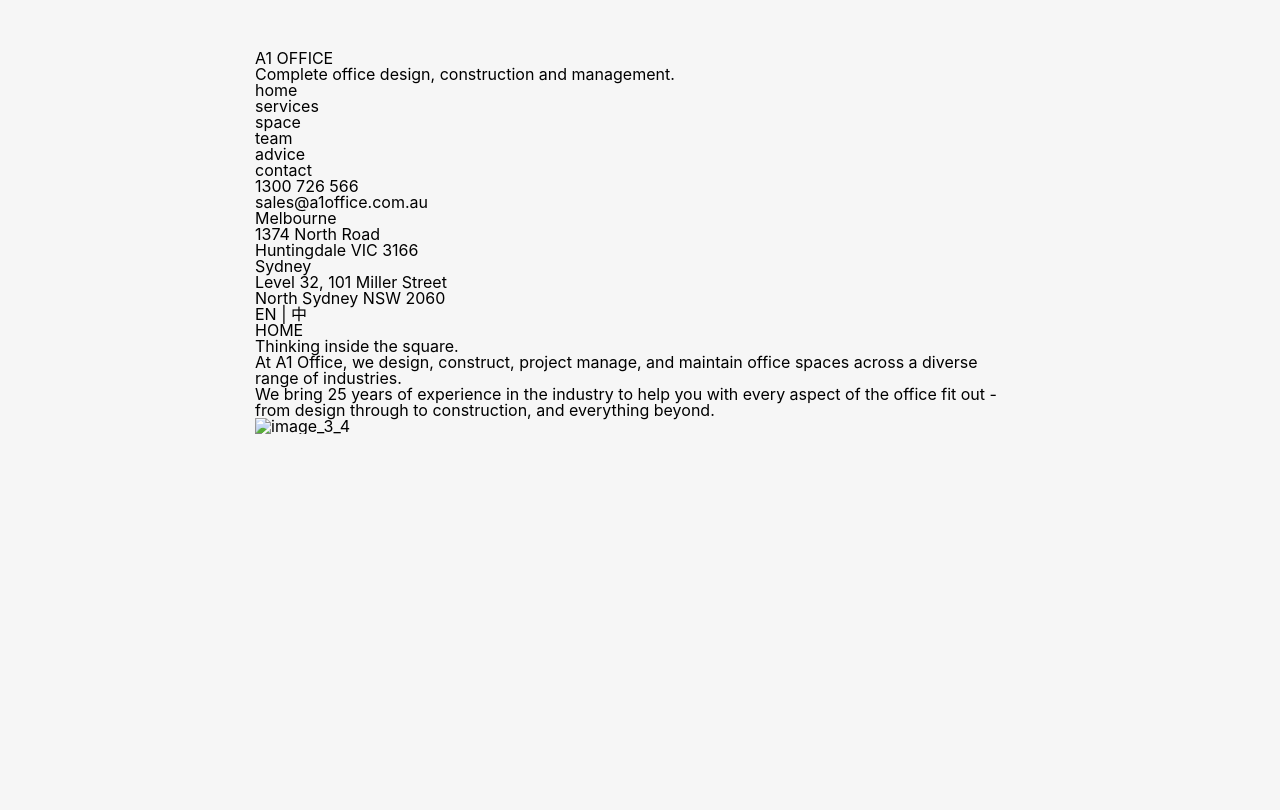
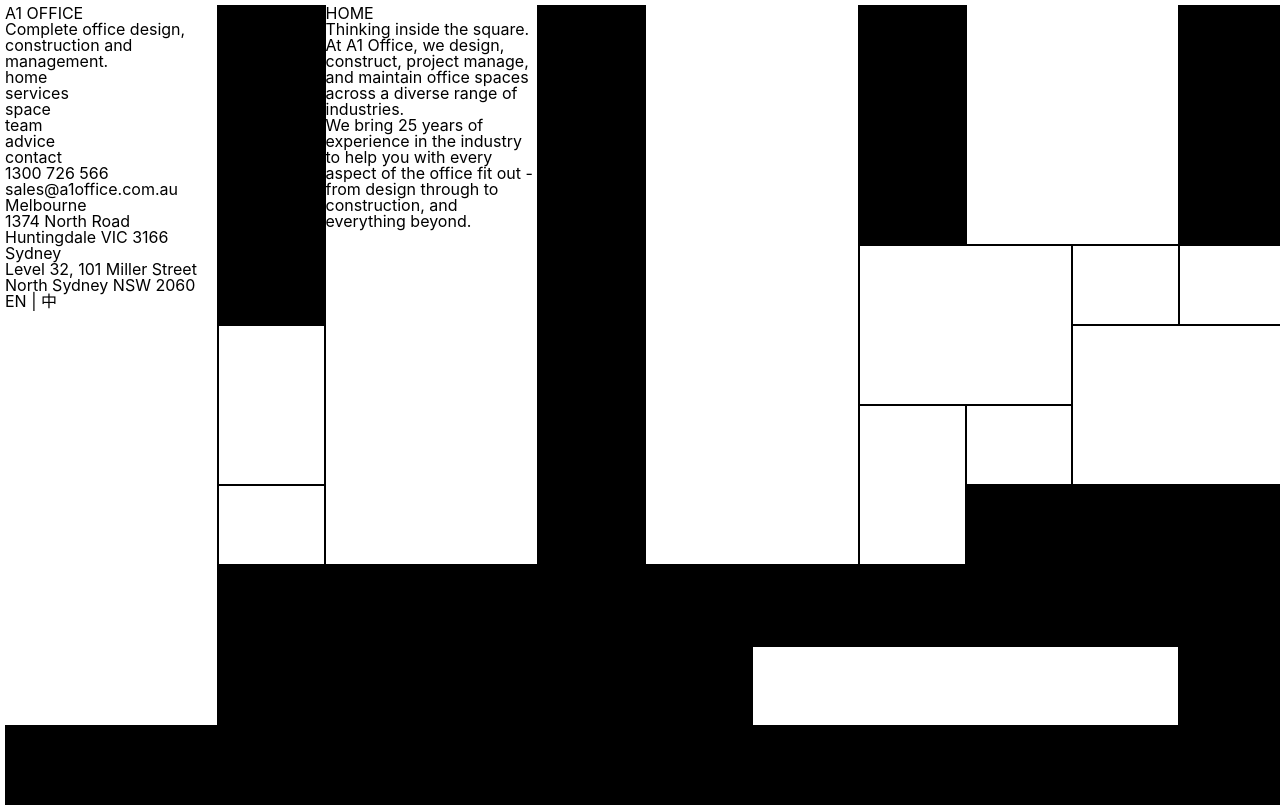
Before and after one commit to draketamer/csslayout_masterclass_challenge, a website built with Vite: page index.html in a window 1280 px wide. Built offline with nearby package versions, Linux system fonts and the light colour scheme; files whose address does not match are found by name.

Commit message:
html grid 완성

```diff
--- a/index.html
+++ b/index.html
@@ -7,6 +7,7 @@
     <link rel="stylesheet" href="/styles/style.scss" />
   </head>
   <body>
+    <div class="container">
       <div class="office">
         <div class="office__header">
           <h4>A1 OFFICE</h4>
@@ -80,8 +81,48 @@
           </div>
         </div>
       </div>
-    <div class="image_3_4">
-      <img src="/images/image_3_4.png" alt="image_3_4" />
+      <div class="image image_3_8">
+        <!-- <img src="https://picsum.photos/200/300" alt="image_3_8" /> -->
+      </div>
+      <div class="image image_3_4">
+        <!-- <img src="https://picsum.photos/200/300" alt="image_3_4" /> -->
+      </div>
+      <div class="image image_2_2">
+        <!-- <img src="https://picsum.photos/200/300" alt="image_2_2" /> -->
+      </div>
+      <div class="image image_1_1">
+        <!-- <img src="https://picsum.photos/200/300" alt="image_1_1" /> -->
+      </div>
+      <div class="image image_1_1">
+        <!-- <img src="https://picsum.photos/200/300" alt="image_1_1" /> -->
+      </div>
+      <div class="image image_1_2">
+        <!-- <img src="https://picsum.photos/200/300" alt="image_1_2" /> -->
+      </div>
+      <div class="image image_2_2">
+        <!-- <img src="https://picsum.photos/200/300" alt="image_2_2" /> -->
+      </div>
+      <div class="services">
+        <div class="services__header">SERVICES</div>
+        <div class="services__title">
+          <h1>
+            Everything<br />
+            under one roof.
+          </h1>
+        </div>
+      </div>
+      <div class="image image_1_2">
+        <!-- <img src="https://picsum.photos/200/300" alt="image_1_2" /> -->
+      </div>
+      <div class="image image_1_1">
+        <!-- <img src="https://picsum.photos/200/300" alt="image_1_1" /> -->
+      </div>
+      <div class="image image_4_2">
+        <!-- <img src="https://picsum.photos/200/300" alt="image_4_2" /> -->
+      </div>
+      <div class="image image_1_1">
+        <!-- <img src="https://picsum.photos/200/300" alt="image_1_1" /> -->
+      </div>
     </div>
   </body>
 </html>
--- a/styles/style.scss
+++ b/styles/style.scss
@@ -1,11 +1,61 @@
 @import "./reset.scss";
 
 body {
-  background-color: #f6f6f6;
-  padding: 50px 25px;
+  background-color: white;
+  padding: 5px 5px;
   font-family: -apple-system, BlinkMacSystemFont, "Segoe UI", Roboto, Oxygen,
     Ubuntu, Cantarell, "Open Sans", "Helvetica Neue", sans-serif;
-  max-width: 770px;
   width: 100%;
-  margin: 0 auto;
+  height: 100vh;
+  margin: 0;
 }
+
+.container {
+  display: grid;
+  grid-template-columns: repeat(12, 1fr);
+  grid-template-rows: repeat(10, 1fr);
+  width: 100%;
+  height: 100%;
+  gap: 2px;
+  background-color: black;
+  .office {
+    background-color: white;
+    grid-column: 1 / 3;
+    grid-row: 1 / 10;
+  }
+  .home {
+    background-color: white;
+    grid-column: 4 / 6;
+    grid-row: 1 / 8;
+  }
+  .image_3_8 {
+    background-color: white;
+    grid-column: 7 / 9;
+    grid-row: 1 / 8;
+  }
+  .image_3_4 {
+    background-color: white;
+    grid-column: 10 / 12;
+    grid-row: 1 / 4;
+  }
+  .image_2_2 {
+    background-color: white;
+    grid-column: span 2;
+    grid-row: span 2;
+  }
+  .image_1_1 {
+    background-color: white;
+    grid-column: span 1;
+    grid-row: span 1;
+  }
+  .image_1_2 {
+    background-color: white;
+    grid-column: span 1;
+    grid-row: span 2;
+  }
+  .image_4_2 {
+    background-color: white;
+    grid-column: 8 / 12;
+    grid-row: 9 / 10;
+  }
+}
```
Lines whose indentation alone changed are shown as unchanged.
